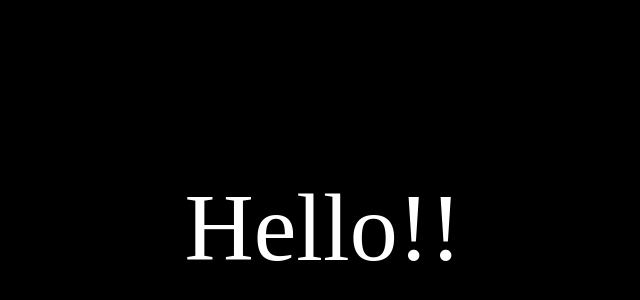
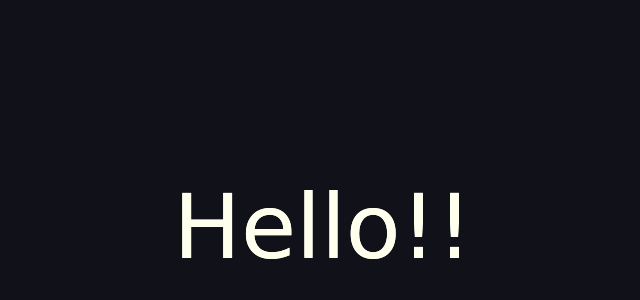
Before and after one commit to yuuu-000/Hello, a plain HTML site: page index.html in a window 1280 px wide. Shown: the part 180-480 px from the top of the page, without its empty margins (325-965 px from the left). Drawn offline with Linux system fonts and the light colour scheme.

Commit message:
Update index.html

```diff
--- a/index.html
+++ b/index.html
@@ -25,4 +25,31 @@ p {  color: #fff;
 
 </body>
 </html>
+<!--2023/05/10--><!DOCTYPE HTML>
+<html lang:"ja">
+<head>
+<meta charset="UTF-8">
+<title>Hi</title>
+<style>
+body {
+       background-color: #111119;
+     }
+p {  color: #ffe;
+     font-family: cursive;
+     text-align: center;
+     margin: auto;
+     position: absolute;
+     width: 100%;
+     top: 50%;
+     margin-top: -0.5em;
+     font-size: 5.6em;
+   }
+</style>
+</head>
+<body>
+
+<p>Hello!!</p>
+
+</body>
+</html>
 <!--2023/05/10-->
```
